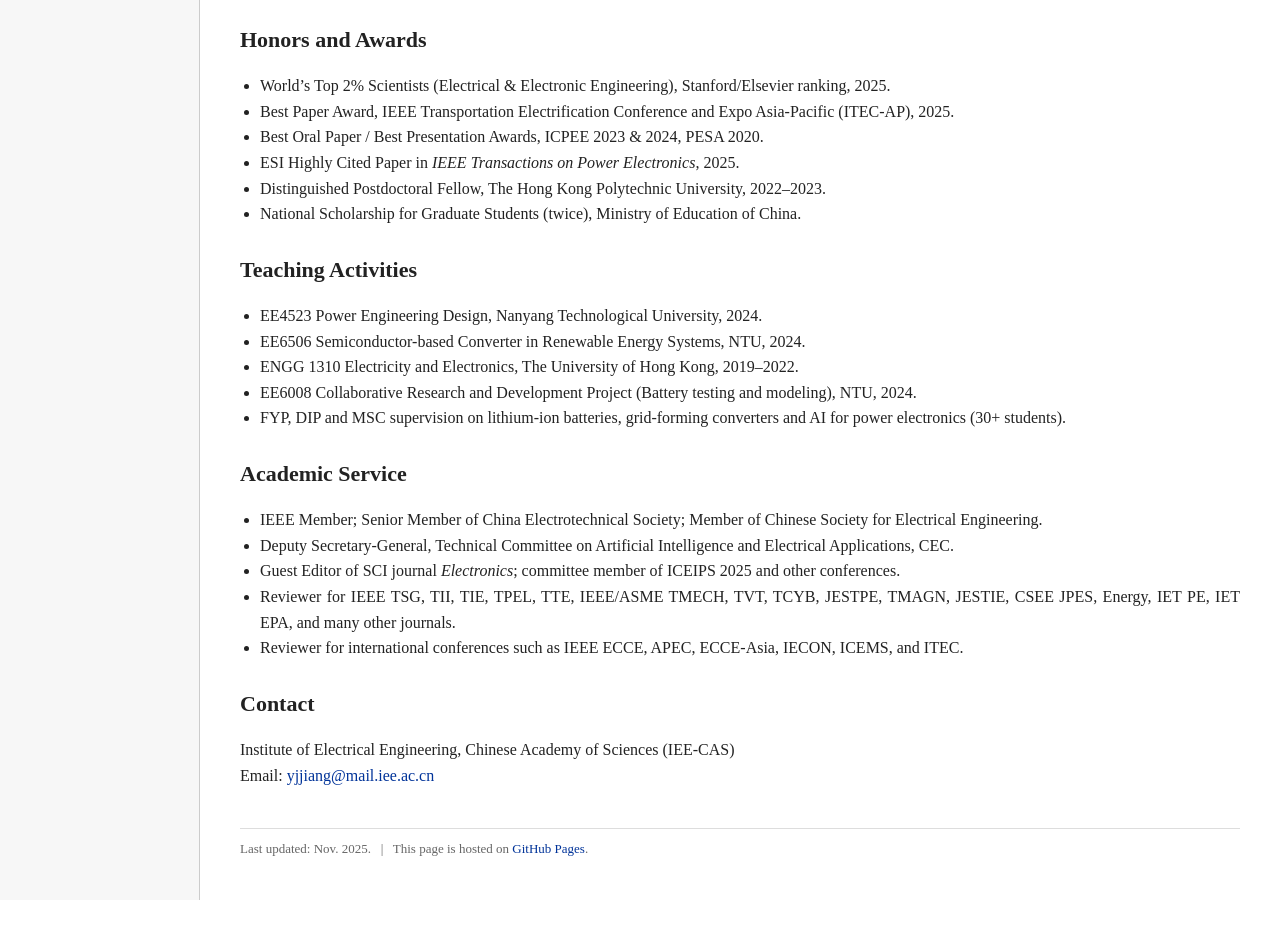
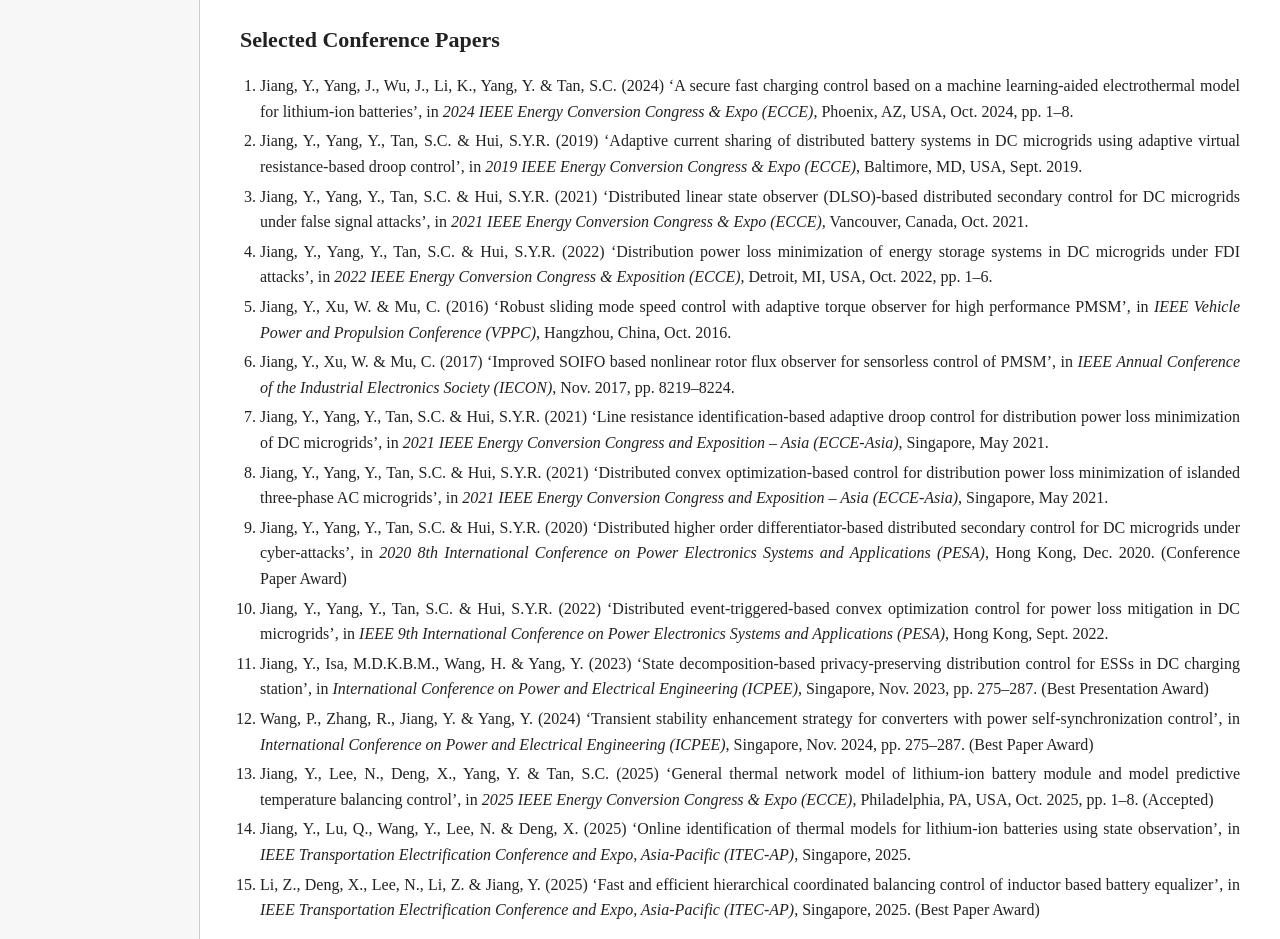
Before and after one commit to yjjiang-eee/yjjiang-eee.github.io, a plain HTML site: page index.html in a window 1280 px wide. Shown: the part 3460-4399 px from the top of the page. Before the commit the page ends 4360 px from the top, so only its background shows below. Drawn offline with Linux system fonts and the light colour scheme.

Commit message:
Update index.html

```diff
--- a/index.html
+++ b/index.html
@@ -328,7 +328,7 @@
             <h2 class="section-title">Monograph</h2>
             <div class="paragraph-block">
                 <p>
-                    Y. Jiang, X. Deng, Z. Yuan, H. Wang and Y. Yang, <em>Advanced Control Strategies for Distributed Energy Resources in
+                    Jiang, Y., Deng, X., Yuan, Z., Wang, H. &amp; Yang, Y., <em>Advanced Control Strategies for Distributed Energy Resources in
                     DC Microgrids – Techniques and Implementation</em>, Springer Nature, in press.
                 </p>
             </div>
@@ -364,6 +364,27 @@
                     <li>Bao, J., Mao, Y., Zhang, Y., Xu, H., Jiang, Y. &amp; Yang, Y. (2024) ‘A data-driven-aided thermoelectric equivalent circuit model for accurate temperature prediction of lithium-ion batteries’, <em>International Journal of Energy Research</em>, 1, p. 5544635.</li>
                     <li>Xu, W., Jiang, Y. &amp; Mu, C. (2016) ‘Novel composite sliding mode control for PMSM drive system based on disturbance observer’, <em>IEEE Transactions on Applied Superconductivity</em>, 26(7), Article 0612905.</li>
                     <li>Bao, J., Mao, Y., Zhang, Y., Xu, H., Jiang, Y. &amp; Yang, Y. (2024) ‘Research progress on temperature prediction of lithium-ion batteries for electric vehicles’, <em>Batteries</em>, 10(12), p. 421.</li>
+                </ol>
+            </div>
+
+            <h2 class="section-title">Selected Conference Papers</h2>
+            <div class="paragraph-block">
+                <ol class="pub-list">
+                    <li>Jiang, Y., Yang, J., Wu, J., Li, K., Yang, Y. &amp; Tan, S.C. (2024) ‘A secure fast charging control based on a machine learning-aided electrothermal model for lithium-ion batteries’, in <em>2024 IEEE Energy Conversion Congress &amp; Expo (ECCE)</em>, Phoenix, AZ, USA, Oct. 2024, pp. 1–8.</li>
+                    <li>Jiang, Y., Yang, Y., Tan, S.C. &amp; Hui, S.Y.R. (2019) ‘Adaptive current sharing of distributed battery systems in DC microgrids using adaptive virtual resistance-based droop control’, in <em>2019 IEEE Energy Conversion Congress &amp; Expo (ECCE)</em>, Baltimore, MD, USA, Sept. 2019.</li>
+                    <li>Jiang, Y., Yang, Y., Tan, S.C. &amp; Hui, S.Y.R. (2021) ‘Distributed linear state observer (DLSO)-based distributed secondary control for DC microgrids under false signal attacks’, in <em>2021 IEEE Energy Conversion Congress &amp; Expo (ECCE)</em>, Vancouver, Canada, Oct. 2021.</li>
+                    <li>Jiang, Y., Yang, Y., Tan, S.C. &amp; Hui, S.Y.R. (2022) ‘Distribution power loss minimization of energy storage systems in DC microgrids under FDI attacks’, in <em>2022 IEEE Energy Conversion Congress &amp; Exposition (ECCE)</em>, Detroit, MI, USA, Oct. 2022, pp. 1–6.</li>
+                    <li>Jiang, Y., Xu, W. &amp; Mu, C. (2016) ‘Robust sliding mode speed control with adaptive torque observer for high performance PMSM’, in <em>IEEE Vehicle Power and Propulsion Conference (VPPC)</em>, Hangzhou, China, Oct. 2016.</li>
+                    <li>Jiang, Y., Xu, W. &amp; Mu, C. (2017) ‘Improved SOIFO based nonlinear rotor flux observer for sensorless control of PMSM’, in <em>IEEE Annual Conference of the Industrial Electronics Society (IECON)</em>, Nov. 2017, pp. 8219–8224.</li>
+                    <li>Jiang, Y., Yang, Y., Tan, S.C. &amp; Hui, S.Y.R. (2021) ‘Line resistance identification-based adaptive droop control for distribution power loss minimization of DC microgrids’, in <em>2021 IEEE Energy Conversion Congress and Exposition – Asia (ECCE-Asia)</em>, Singapore, May 2021.</li>
+                    <li>Jiang, Y., Yang, Y., Tan, S.C. &amp; Hui, S.Y.R. (2021) ‘Distributed convex optimization-based control for distribution power loss minimization of islanded three-phase AC microgrids’, in <em>2021 IEEE Energy Conversion Congress and Exposition – Asia (ECCE-Asia)</em>, Singapore, May 2021.</li>
+                    <li>Jiang, Y., Yang, Y., Tan, S.C. &amp; Hui, S.Y.R. (2020) ‘Distributed higher order differentiator-based distributed secondary control for DC microgrids under cyber-attacks’, in <em>2020 8th International Conference on Power Electronics Systems and Applications (PESA)</em>, Hong Kong, Dec. 2020. (Conference Paper Award)</li>
+                    <li>Jiang, Y., Yang, Y., Tan, S.C. &amp; Hui, S.Y.R. (2022) ‘Distributed event-triggered-based convex optimization control for power loss mitigation in DC microgrids’, in <em>IEEE 9th International Conference on Power Electronics Systems and Applications (PESA)</em>, Hong Kong, Sept. 2022.</li>
+                    <li>Jiang, Y., Isa, M.D.K.B.M., Wang, H. &amp; Yang, Y. (2023) ‘State decomposition-based privacy-preserving distribution control for ESSs in DC charging station’, in <em>International Conference on Power and Electrical Engineering (ICPEE)</em>, Singapore, Nov. 2023, pp. 275–287. (Best Presentation Award)</li>
+                    <li>Wang, P., Zhang, R., Jiang, Y. &amp; Yang, Y. (2024) ‘Transient stability enhancement strategy for converters with power self-synchronization control’, in <em>International Conference on Power and Electrical Engineering (ICPEE)</em>, Singapore, Nov. 2024, pp. 275–287. (Best Paper Award)</li>
+                    <li>Jiang, Y., Lee, N., Deng, X., Yang, Y. &amp; Tan, S.C. (2025) ‘General thermal network model of lithium-ion battery module and model predictive temperature balancing control’, in <em>2025 IEEE Energy Conversion Congress &amp; Expo (ECCE)</em>, Philadelphia, PA, USA, Oct. 2025, pp. 1–8. (Accepted)</li>
+                    <li>Jiang, Y., Lu, Q., Wang, Y., Lee, N. &amp; Deng, X. (2025) ‘Online identification of thermal models for lithium-ion batteries using state observation’, in <em>IEEE Transportation Electrification Conference and Expo, Asia-Pacific (ITEC-AP)</em>, Singapore, 2025.</li>
+                    <li>Li, Z., Deng, X., Lee, N., Li, Z. &amp; Jiang, Y. (2025) ‘Fast and efficient hierarchical coordinated balancing control of inductor based battery equalizer’, in <em>IEEE Transportation Electrification Conference and Expo, Asia-Pacific (ITEC-AP)</em>, Singapore, 2025. (Best Paper Award)</li>
                 </ol>
             </div>
         </section>
```
